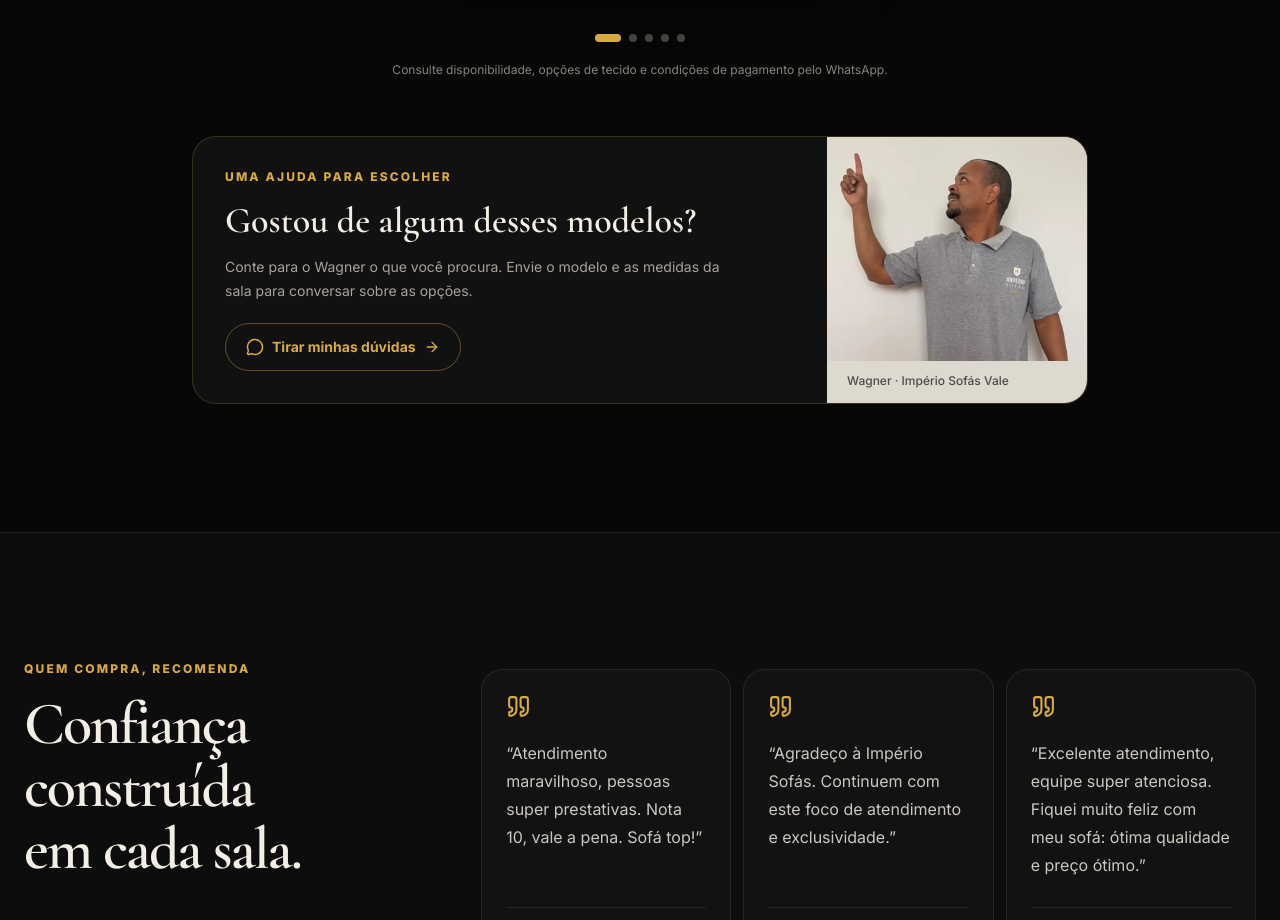
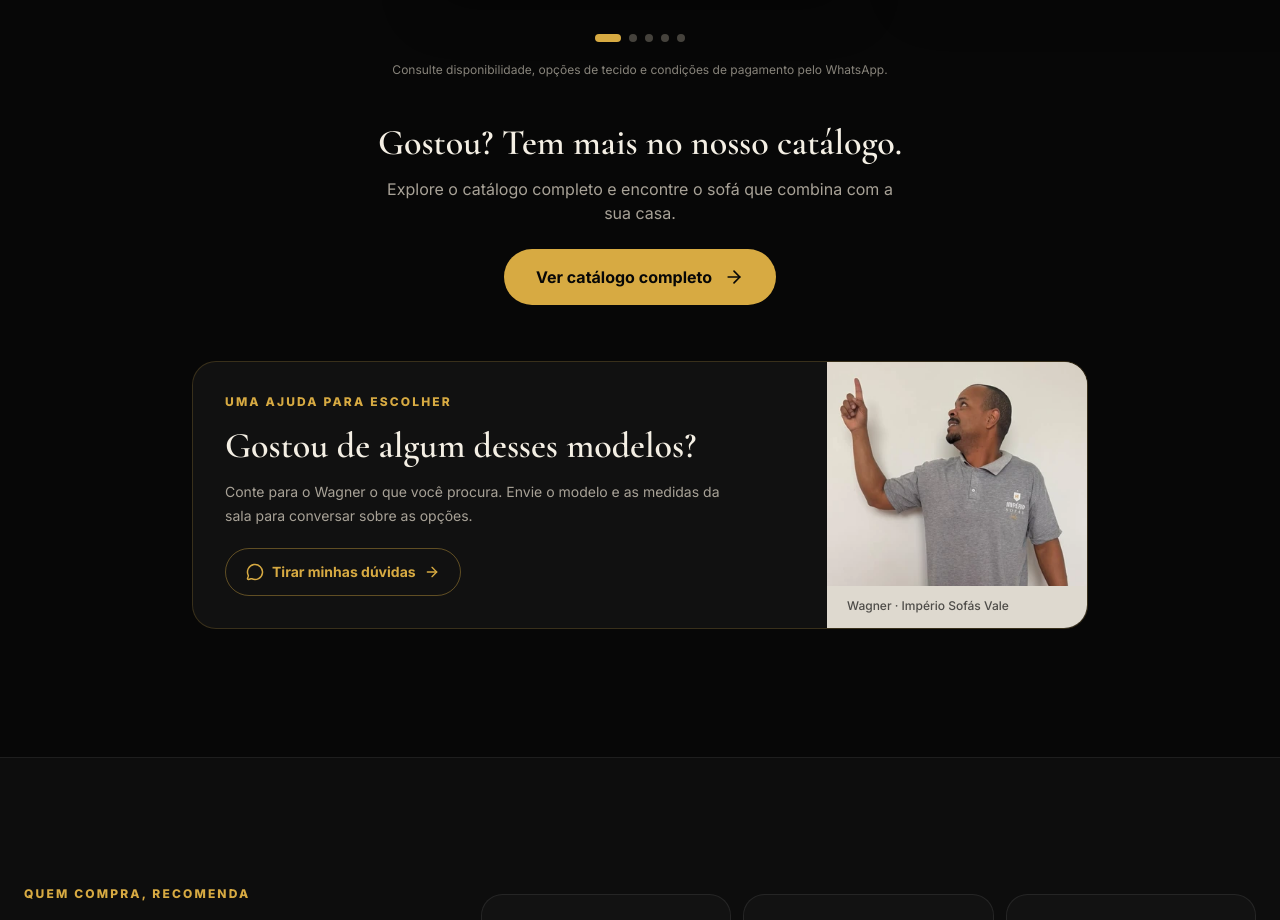
Before and after one commit to imperiosofas/Imperio_sofas, a React (Vite) app: page / in a window 1280 px wide. Shown: the part 2660-3580 px from the top of the page. Built offline with nearby package versions, Linux system fonts and the light colour scheme.

Commit message:
Adiciona acesso ao catalogo completo

```diff
--- a/src/sections/Catalog.tsx
+++ b/src/sections/Catalog.tsx
@@ -48,6 +48,13 @@ export function Catalog() {
         </Swiper>
       </div>
       <p className="shell mt-2 text-center text-xs leading-5 text-muted/80">Consulte disponibilidade, opções de tecido e condições de pagamento pelo WhatsApp.</p>
+      <div className="shell mt-8 text-center sm:mt-10">
+        <h3 className="font-display text-3xl font-semibold leading-tight text-ivory sm:text-4xl">Gostou? Tem mais no nosso catálogo.</h3>
+        <p className="mx-auto mt-3 max-w-lg text-sm leading-6 text-muted sm:text-base">Explore o catálogo completo e encontre o sofá que combina com a sua casa.</p>
+        <a href="https://imperiosofas-catalogo.vercel.app/" className="mx-auto mt-6 flex min-h-12 w-full max-w-sm items-center justify-center gap-3 rounded-full bg-gold px-5 py-4 text-sm font-bold text-ink transition-colors hover:bg-gold-light focus-visible:outline-2 focus-visible:outline-offset-4 focus-visible:outline-gold sm:w-fit sm:max-w-none sm:px-8 sm:text-base">
+          Ver catálogo completo <ArrowRight size={20} className="shrink-0" aria-hidden="true" />
+        </a>
+      </div>
       <div className="shell mt-10 sm:mt-14">
         <div className="mx-auto grid max-w-4xl grid-cols-[minmax(0,1fr)_112px] overflow-hidden rounded-3xl border border-gold/20 bg-card sm:grid-cols-[1fr_260px]">
           <div className="min-w-0 px-5 pt-6 sm:px-8 sm:pt-8">
```
